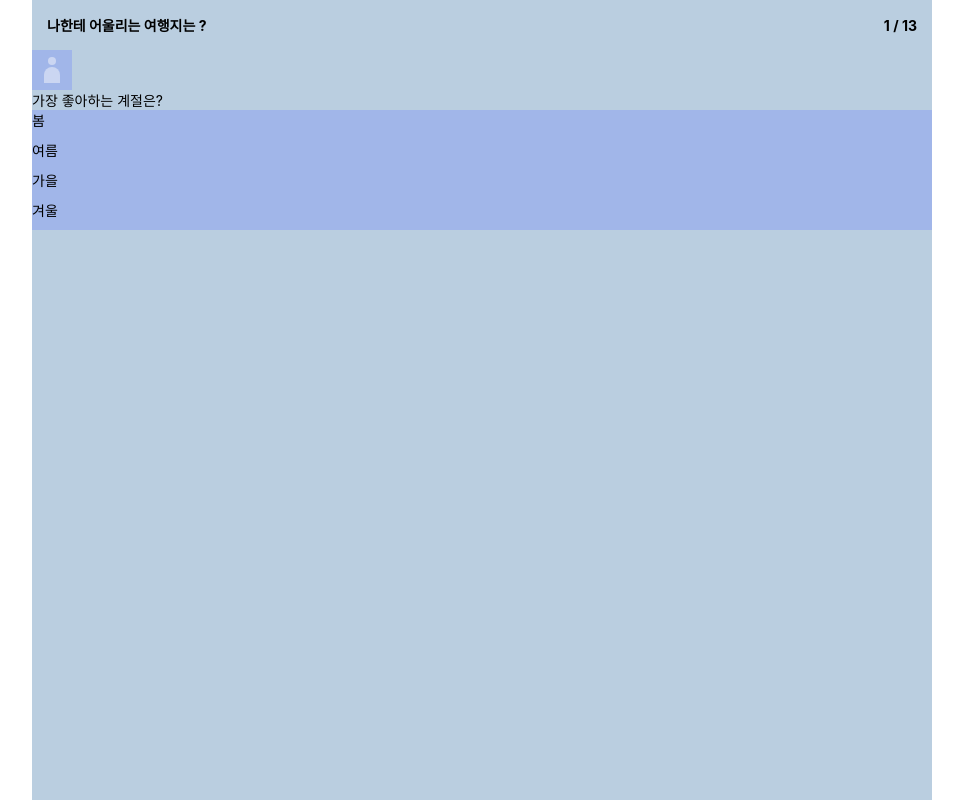
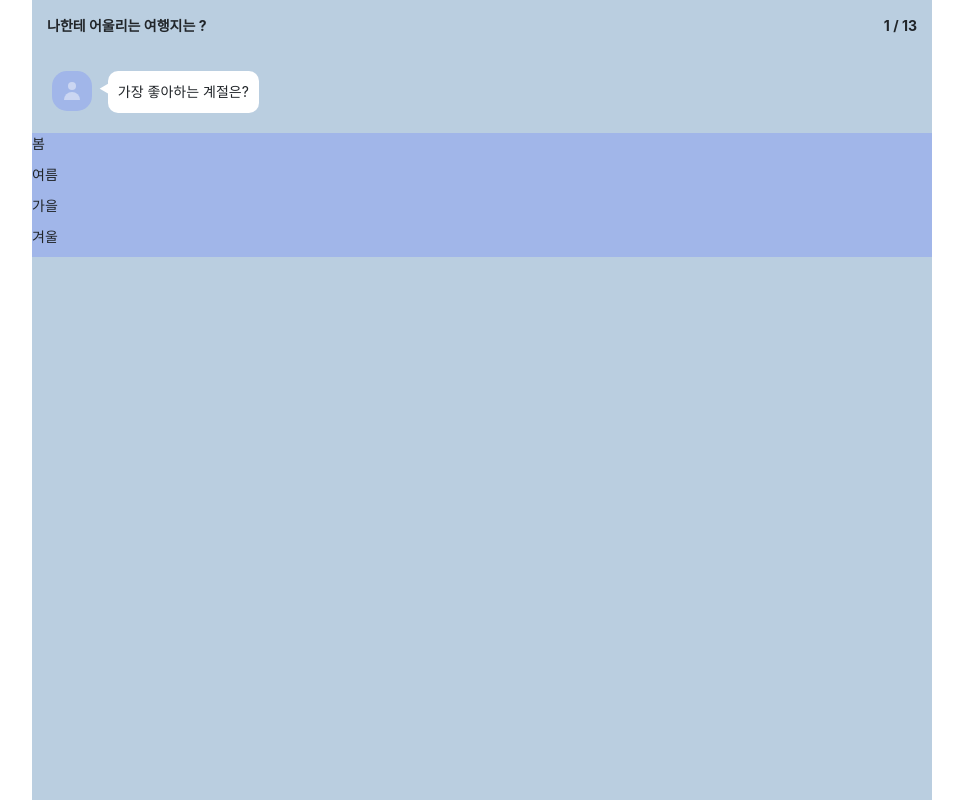
Before and after one commit to snb2323/psychologicaltest, a React (Create React App) app: page / in a window 1280 px wide. Both pictures are taken after a click on the element "테스트 시작하기". Shown: the whole page, without its empty margins (158-1121 px from the left). Built offline with nearby package versions, Linux system fonts and the light colour scheme.

Commit message:
부트스트랩을 이용한 CSS 레이아웃 수정 작업

```diff
--- a/public/index.html
+++ b/public/index.html
@@ -1,14 +1,12 @@
 <!DOCTYPE html>
 <html lang="en">
+
 <head>
   <meta charset="utf-8" />
   <link rel="icon" href="%PUBLIC_URL%/favicon.ico" />
   <meta name="viewport" content="width=device-width, initial-scale=1" />
   <meta name="theme-color" content="#000000" />
-    <meta
-      name="description"
-      content="Web site created using create-react-app"
-    />
+  <meta name="description" content="Web site created using create-react-app" />
   <link rel="apple-touch-icon" href="%PUBLIC_URL%/logo192.png" />
   <!--
       manifest.json provides metadata used when your web app is installed on a
@@ -24,8 +22,10 @@
       work correctly both with client-side routing and a non-root public URL.
       Learn how to configure a non-root public URL by running `npm run build`.
     -->
+  <link href="https://cdn.jsdelivr.net/npm/bootstrap@5.3.0-alpha1/dist/css/bootstrap.min.css" rel="stylesheet">
   <title>React App</title>
 </head>
+
 <body>
   <noscript>You need to enable JavaScript to run this app.</noscript>
   <div id="root"></div>
@@ -40,4 +40,5 @@
       To create a production bundle, use `npm run build` or `yarn build`.
     -->
 </body>
+
 </html>
--- a/src/App.css
+++ b/src/App.css
@@ -1,17 +1,10 @@
 .mbtilayout {
   width: 100vw;
   font-size: 14px;
-  display: flex;
-  justify-content: center;
-  align-items: center;
   height: calc(var(--vh, 1vh)*100);
 }
 
 .startlayout {
-  display: flex;
-  flex-direction: column;
-  align-items: center;
-  justify-content: center;
   background-color: #ffea35;
   width: 100%;
   max-width: 900px;
@@ -20,10 +13,7 @@
 }
 
 .startlogo {
-  display: flex;
-  flex-direction: column;
-  align-items: center;
-  justify-content: center;
+
   font-size: 25px;
   font-weight: 700;
 }
@@ -50,8 +40,6 @@
 }
 
 .qalayout {
-  display: flex;
-  flex-direction: column;
   background-color: #bacee0;
   width: 100%;
   max-width: 900px;
@@ -89,10 +77,13 @@
 .answer {
   width: 100%;
   background-color: #a1b6e9;
-
   padding-bottom: 10px;
   display: flex;
   flex-direction: column;
+}
+
+.answer div :nth-child(1) {
+  padding: 100px;
 }
 
 .qaiteam {
@@ -102,14 +93,11 @@
 }
 
 .profile {
-  display: flex;
-  flex-direction: column;
   width: 40px;
   height: 40px;
   background-color: #a1b6e9;
-  margin-right: 5px;
-  align-items: center;
-  justify-content: center;
+  margin-right: 7px;
+  border-radius: 15px;
 }
 
 .profile div:nth-child(1) {
@@ -122,8 +110,31 @@
 .profile div:nth-child(2) {
   background-color: #cbd6f2;
   width: 16px;
-  height: 16px;
+  height: 8px;
   border-radius: 8px 8px 0px 0px;
   margin-top: 2px;
 
 }
+
+.question {
+  margin: 20px;
+  display: flex;
+  flex-direction: row;
+}
+
+.chatBox {
+  padding: 7px 10px 7px 10px;
+  background-color: #fff;
+  margin-left: -4px;
+  border-radius: 10px;
+  line-height: 2;
+
+}
+
+.chacdk {
+  margin-top: 7px;
+  display: flex;
+  color: #fff;
+}
+
+.qalist {}
--- a/src/App.js
+++ b/src/App.js
@@ -187,17 +187,17 @@ function App() {
   };
 
   return (
-    <div className='mbtilayout' >
+    <div className='mbtilayout d-flex align-items-center justify-content-center' >
       {page === 0 ?
-        <div className='startlayout'>
-          <div className='startlogo'>
+        <div className='startlayoutd-flex flex-column align-items-center -justify-content-center'>
+          <div className='startlogo d-flex flex-column align-items-center -justify-content-center'>
             <div>나한테 어울리는 여행지는 ?</div>
             <div>▼</div>
           </div>
           <div className='startbtn' onClick={() => setpage(1)}>테스트 시작하기</div>
         </div>
         : page <= qalist.length ?
-          <div className='qalayout'>
+          <div className='qalayout d-flex flex-column'>
             <div className='ttitle'>
               <div>나한테 어울리는 여행지는 ?</div>
               <div>{`${page} / ${qalist.length}`}</div>
@@ -205,16 +205,22 @@ function App() {
             {qalist.map((qa, i) => (
               <div className='qalist' style={{ display: page === i + 1 ? 'flex' : 'none' }}>
                 <div className='qaitem'>
-                  <div className='profile'>
-                    <div />
-                    <div />
+
+                  <div className='question d-flex'>
+                    <div className='profile d-flex flex-column align-items-center justify-content-center'>
+                      <div />
+                      <div />
+                    </div>
+                    <div className='chacdk'>◀︎
+                    </div>
+                    <div className='chatBox'>{qa.q}</div>
                   </div>
                   <div>
-                    <div className='question'>{qa.q}</div>
+
                   </div>
-                  <div className='answers'>
+                  <div className='answers '>
                     {qa.a.map((answer, index) => (
-                      <div className='answer' key={index} onClick={() => handleAnswerClick(answer.nextPage)}>
+                      <div className='answer ' key={index} onClick={() => handleAnswerClick(answer.nextPage)}>
                         {answer.text}
                       </div>
                     ))}
```
Lines whose indentation alone changed are shown as unchanged.
